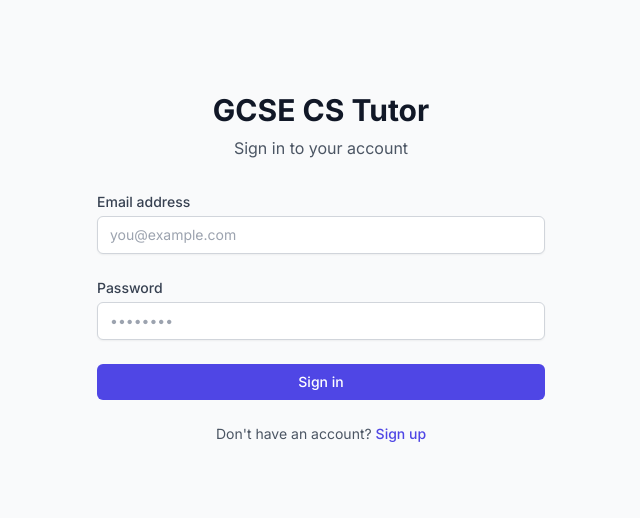
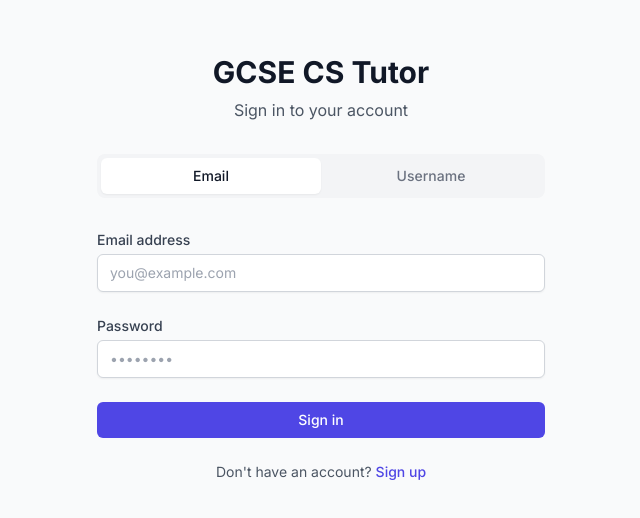
Before and after one commit to OscarTheWhiteHatHacker/gcse-cs-tutor, a Next.js app: page /auth/login in a window 1280 px wide. Shown: the part 132-650 px from the top of the page, without its empty margins (319-959 px from the left). Built offline with nearby package versions, Linux system fonts and the light colour scheme; no server answers.

Commit message:
Add email/username toggle on login page

```diff
--- a/app/auth/login/page.tsx
+++ b/app/auth/login/page.tsx
@@ -5,8 +5,12 @@ import { useRouter } from 'next/navigation'
 import { createClient } from '@/lib/supabase/client'
 import Link from 'next/link'
 
+type LoginMode = 'email' | 'username'
+
 export default function LoginPage() {
+  const [mode, setMode] = useState<LoginMode>('email')
   const [email, setEmail] = useState('')
+  const [username, setUsername] = useState('')
   const [password, setPassword] = useState('')
   const [error, setError] = useState<string | null>(null)
   const [loading, setLoading] = useState(false)
@@ -18,8 +22,33 @@ export default function LoginPage() {
     setLoading(true)
     setError(null)
 
+    let loginEmail = email
+
+    if (mode === 'username') {
+      if (!username.trim()) {
+        setError('Please enter your username')
+        setLoading(false)
+        return
+      }
+      // Look up the email from the profiles table by username
+      // eslint-disable-next-line @typescript-eslint/no-explicit-any
+      const profileQuery = (supabase.from('profiles') as any)
+        .select('email')
+        .eq('username', username.trim())
+        .maybeSingle()
+      // eslint-disable-next-line @typescript-eslint/no-explicit-any
+      const { data: profile, error: lookupError } = await (profileQuery as Promise<{ data: any | null; error: any }>)
+
+      if (lookupError || !profile) {
+        setError('No account found with that username')
+        setLoading(false)
+        return
+      }
+      loginEmail = profile.email
+    }
+
     const { error } = await supabase.auth.signInWithPassword({
-      email,
+      email: loginEmail,
       password,
     })
 
@@ -41,6 +70,34 @@ export default function LoginPage() {
           <p className="mt-2 text-gray-600">Sign in to your account</p>
         </div>
 
+        {/* Email / Username Toggle */}
+        <div className="flex rounded-lg bg-gray-100 p-1" role="tablist">
+          <button
+            role="tab"
+            aria-selected={mode === 'email'}
+            onClick={() => { setMode('email'); setError(null) }}
+            className={`flex-1 rounded-md px-4 py-2 text-sm font-medium transition-all ${
+              mode === 'email'
+                ? 'bg-white text-gray-900 shadow-sm'
+                : 'text-gray-500 hover:text-gray-700'
+            }`}
+          >
+            Email
+          </button>
+          <button
+            role="tab"
+            aria-selected={mode === 'username'}
+            onClick={() => { setMode('username'); setError(null) }}
+            className={`flex-1 rounded-md px-4 py-2 text-sm font-medium transition-all ${
+              mode === 'username'
+                ? 'bg-white text-gray-900 shadow-sm'
+                : 'text-gray-500 hover:text-gray-700'
+            }`}
+          >
+            Username
+          </button>
+        </div>
+
         <form onSubmit={handleLogin} className="mt-8 space-y-6">
           {error && (
             <div className="rounded-md bg-red-50 p-3 text-sm text-red-700">
@@ -48,6 +105,7 @@ export default function LoginPage() {
             </div>
           )}
 
+          {mode === 'email' ? (
             <div>
               <label htmlFor="email" className="block text-sm font-medium text-gray-700">
                 Email address
@@ -62,6 +120,22 @@ export default function LoginPage() {
                 placeholder="you@example.com"
               />
             </div>
+          ) : (
+            <div>
+              <label htmlFor="username" className="block text-sm font-medium text-gray-700">
+                Username
+              </label>
+              <input
+                id="username"
+                type="text"
+                required
+                value={username}
+                onChange={(e) => setUsername(e.target.value)}
+                className="mt-1 block w-full rounded-md border border-gray-300 px-3 py-2 shadow-sm focus:border-indigo-500 focus:outline-none focus:ring-indigo-500 sm:text-sm text-gray-900"
+                placeholder="your username"
+              />
+            </div>
+          )}
 
           <div>
             <label htmlFor="password" className="block text-sm font-medium text-gray-700">
```
Lines whose indentation alone changed are shown as unchanged.
